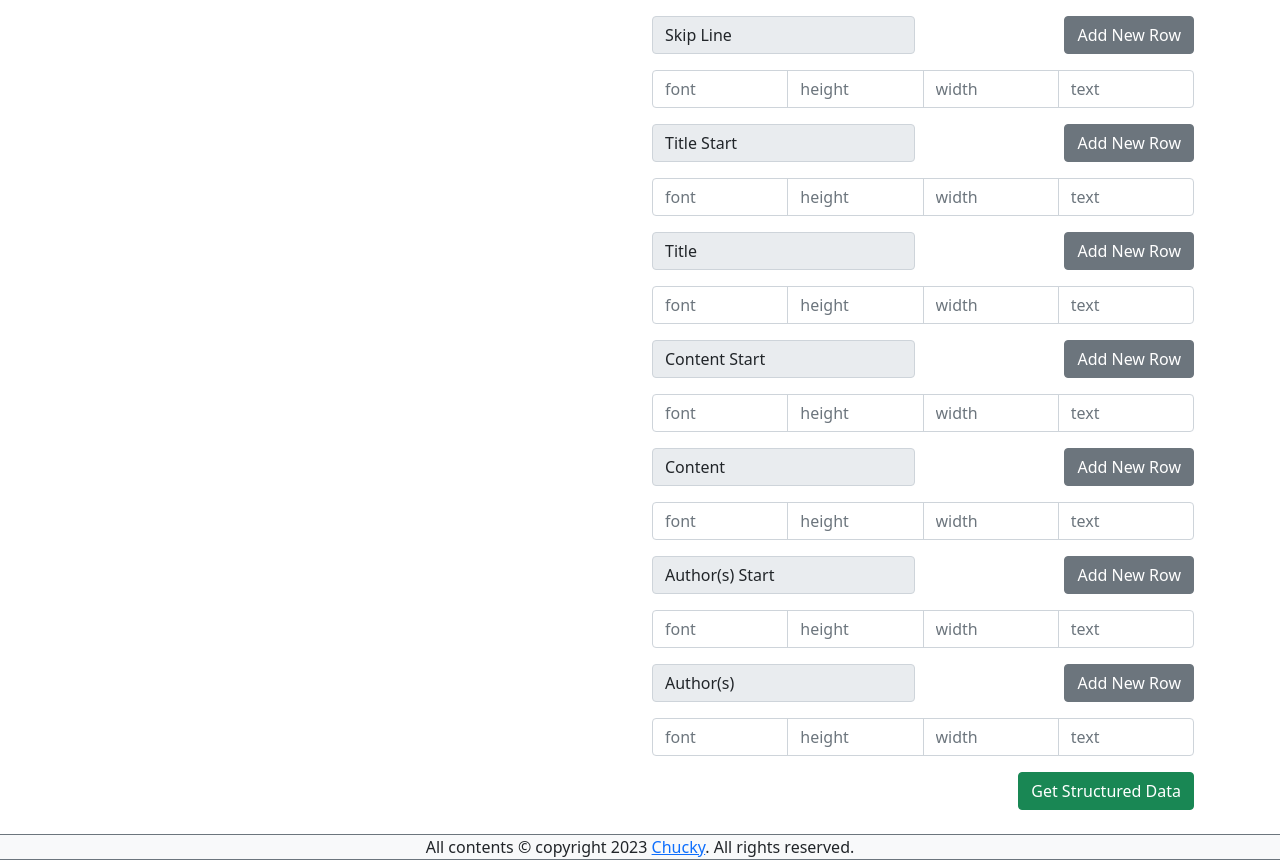
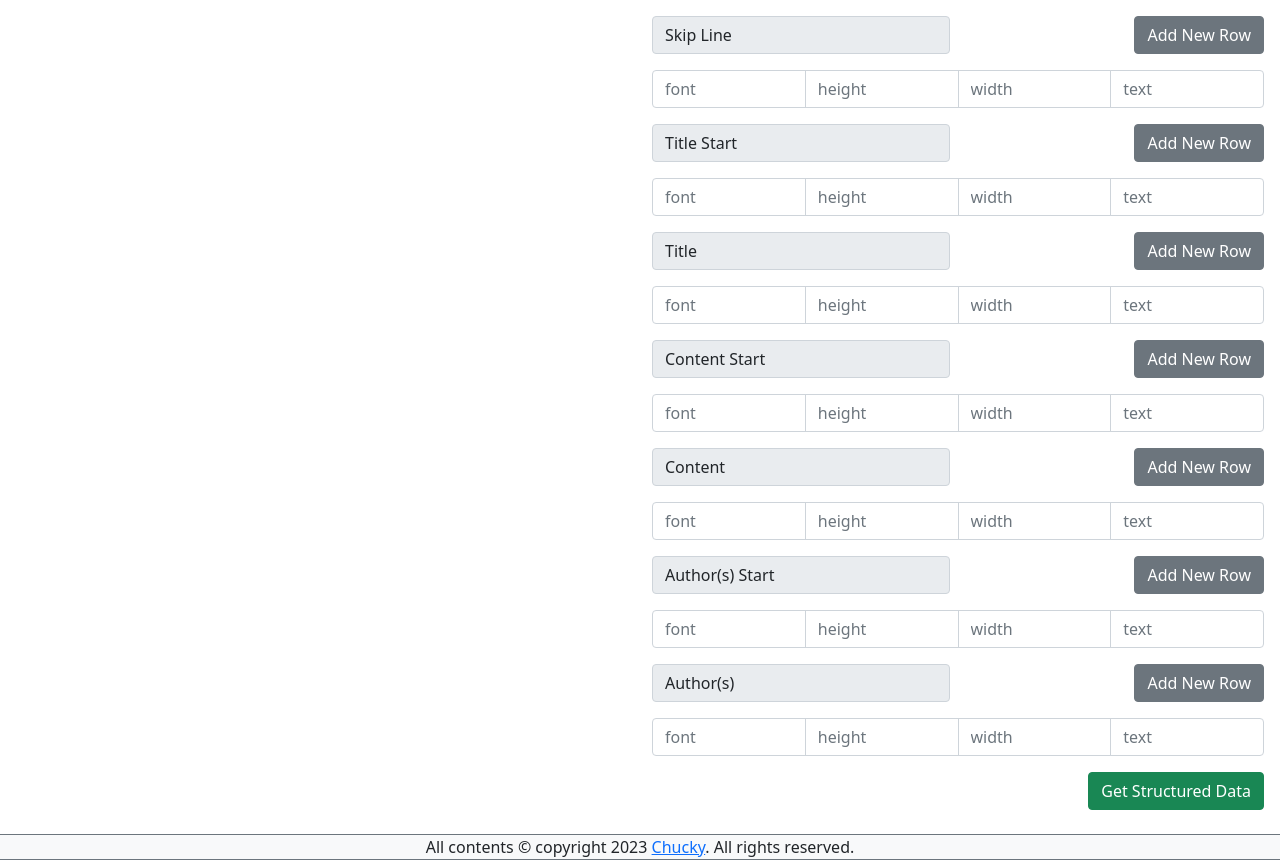
Before and after one commit to ChuckySC/PDFScraper, a Flask app: template templates/render_file.html in a window 1280 px wide. Shown: the part 58-918 px from the top of the page. Run offline with Flask 3, Linux system fonts and the light colour scheme; the template is opened without the code that fills it, so the values that code supplies are empty; some libraries are stand-ins or nearby versions.

Commit message:
modified bootstrap .containers to fluid

```diff
--- a/functions/xml.py
+++ b/functions/xml.py
@@ -101,7 +101,7 @@ def xml_extract(mapping: dict, file_path: str) -> list:
             ):
                 if abs_title == '':
                     abs_page = page_num
-                abs_title = f'{abs_title}{txt_line}'.strip() if abs_title != ''  else txt_line.strip()
+                abs_title = f'{abs_title} {txt_line}'.strip() if abs_title != ''  else txt_line.strip()
                 is_author_started = True
                 continue
 
--- a/templates/render_file.html
+++ b/templates/render_file.html
@@ -1,7 +1,7 @@
 {% extends 'components/layouts/base.html' %}
 
 {% block content %}
-    <div class="container p-3 mb-2">
+    <div class="container-fluid p-3 mb-2">
         <input type="hidden" id="max-rows" value="{{context.max_rows}}"/>
 
         <div class="row justify-content-start">
--- a/templates/uploaded_file.html
+++ b/templates/uploaded_file.html
@@ -1,7 +1,7 @@
 {% extends 'components/layouts/base.html' %}
 
 {% block content %}
-    <div class="container p-3 mb-2">
+    <div class="container-fluid p-3 mb-2">
         <div class="row justify-content-start">
             <div class="col-4">
                 <!--Left column-->
```
